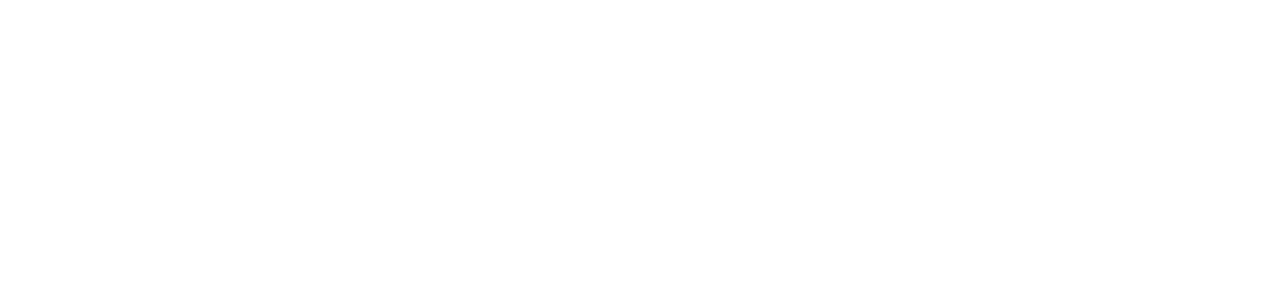
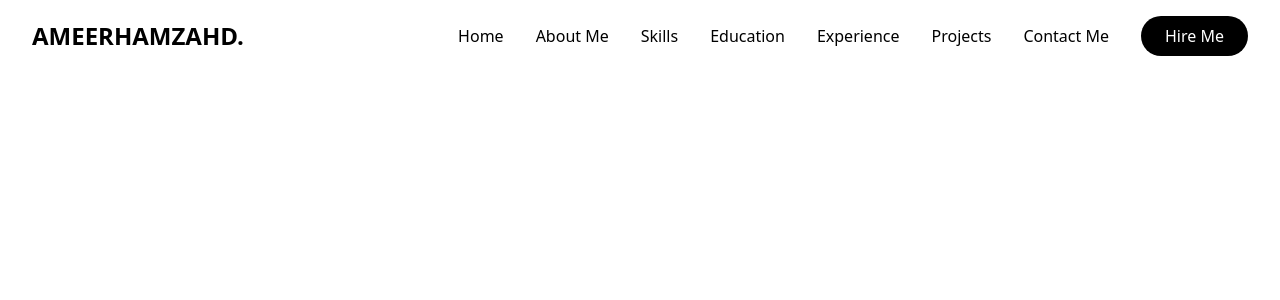
Before and after one commit to ameerhamzahd/MyPortfolio, a React (Vite) app: page / in a window 1280 px wide. Shown: the top 300 px of the page. Built offline with nearby package versions, Linux system fonts and the light colour scheme.

Commit message:
MyPortfolio Navbar done.

```diff
--- a/src/App.jsx
+++ b/src/App.jsx
@@ -1,12 +1,21 @@
+"use client"
+
+import { BrowserRouter as Router } from "react-router"
 import './App.css'
+import Navbar from './Components/Navbar/Navbar'
 
 function App() {
 
-  return (
-    <>
+    return (
+        <Router>
+            <div className="App bg-white text-black min-h-screen">
+                <Navbar></Navbar>
+                <main>
 
-    </>
-  )
+                </main>
+            </div>
+        </Router>
+    )
 }
 
 export default App
--- a/src/Components/Navbar/Navbar.jsx
+++ b/src/Components/Navbar/Navbar.jsx
@@ -1,20 +1,29 @@
 "use client"
 
-import { useState } from "react"
-import { motion } from "framer-motion"
-import { FiSun, FiMoon, FiMenu, FiX } from "react-icons/fi"
+import { useState, useEffect } from "react"
+import { motion } from "motion/react"
 
-export default function Navbar({ darkMode, setDarkMode }) {
-  const [isOpen, setIsOpen] = useState(false)
+const Navbar = () => {
+
+  const [isScrolled, setIsScrolled] = useState(false)
+  const [isMobileMenuOpen, setIsMobileMenuOpen] = useState(false)
+
+  useEffect(() => {
+    const handleScroll = () => {
+      setIsScrolled(window.scrollY > 50)
+    }
+    window.addEventListener("scroll", handleScroll)
+    return () => window.removeEventListener("scroll", handleScroll)
+  }, [])
 
   const navItems = [
     { name: "Home", href: "#home" },
-    { name: "About", href: "#about" },
+    { name: "About Me", href: "#about" },
     { name: "Skills", href: "#skills" },
     { name: "Education", href: "#education" },
     { name: "Experience", href: "#experience" },
     { name: "Projects", href: "#projects" },
-    { name: "Contact", href: "#contact" },
+    { name: "Contact Me", href: "#contact" },
   ]
 
   const scrollToSection = (href) => {
@@ -22,89 +31,101 @@
     if (element) {
       element.scrollIntoView({ behavior: "smooth" })
     }
-    setIsOpen(false)
+    setIsMobileMenuOpen(false)
   }
 
   return (
     <motion.nav
       initial={{ y: -100 }}
       animate={{ y: 0 }}
-      className="fixed top-0 left-0 right-0 z-50 bg-white/90 dark:bg-black/90 backdrop-blur-md border-b border-black/10 dark:border-white/10"
+      className={`fixed top-0 left-0 right-0 z-50 transition-all duration-300 ${isScrolled ? "bg-white shadow-lg" : "bg-transparent"
+        }`}
     >
       <div className="max-w-7xl mx-auto px-4 sm:px-6 lg:px-8">
-        <div className="flex justify-between items-center h-16">
+        <div className="flex justify-between items-center py-4">
+          {/* Logo */}
           <motion.div
             whileHover={{ scale: 1.05 }}
             className="text-2xl font-bold cursor-pointer"
             onClick={() => scrollToSection("#home")}
           >
-            Portfolio
+            AMEERHAMZAHD.
           </motion.div>
 
           {/* Desktop Navigation */}
-          <div className="hidden md:flex items-center space-x-8">
+          <div className="hidden lg:flex items-center space-x-8">
             {navItems.map((item) => (
               <motion.button
                 key={item.name}
                 whileHover={{ scale: 1.1 }}
                 whileTap={{ scale: 0.95 }}
                 onClick={() => scrollToSection(item.href)}
-                className="hover:text-gray-600 dark:hover:text-gray-300 transition-colors"
+                className="text-black hover:text-gray-600 transition-colors duration-200 font-medium"
               >
                 {item.name}
               </motion.button>
             ))}
             <motion.button
-              whileHover={{ scale: 1.1 }}
+              whileHover={{ scale: 1.05 }}
               whileTap={{ scale: 0.95 }}
-              onClick={() => setDarkMode(!darkMode)}
-              className="p-2 rounded-full hover:bg-black/10 dark:hover:bg-white/10"
+              onClick={() => scrollToSection("#contact")}
+              className="bg-black text-white px-6 py-2 rounded-full hover:bg-gray-800 transition-colors duration-200 font-medium"
             >
-              {darkMode ? <FiSun size={20} /> : <FiMoon size={20} />}
+              Hire Me
             </motion.button>
           </div>
 
-          {/* Mobile Navigation */}
-          <div className="md:hidden flex items-center space-x-4">
-            <motion.button
-              whileHover={{ scale: 1.1 }}
-              whileTap={{ scale: 0.95 }}
-              onClick={() => setDarkMode(!darkMode)}
-              className="p-2 rounded-full hover:bg-black/10 dark:hover:bg-white/10"
+          {/* Mobile/Tablet Menu Button */}
+          <div className="lg:hidden">
+            <button
+              onClick={() => setIsMobileMenuOpen(!isMobileMenuOpen)}
+              className="text-black focus:outline-none p-2"
             >
-              {darkMode ? <FiSun size={20} /> : <FiMoon size={20} />}
-            </motion.button>
-            <motion.button
-              whileHover={{ scale: 1.1 }}
-              whileTap={{ scale: 0.95 }}
-              onClick={() => setIsOpen(!isOpen)}
-              className="p-2"
-            >
-              {isOpen ? <FiX size={24} /> : <FiMenu size={24} />}
-            </motion.button>
+              <svg className="w-6 h-6" fill="none" stroke="currentColor" viewBox="0 0 24 24">
+                {isMobileMenuOpen ? (
+                  <path strokeLinecap="round" strokeLinejoin="round" strokeWidth={2} d="M6 18L18 6M6 6l12 12" />
+                ) : (
+                  <path strokeLinecap="round" strokeLinejoin="round" strokeWidth={2} d="M4 6h16M4 12h16M4 18h16" />
+                )}
+              </svg>
+            </button>
           </div>
         </div>
 
-        {/* Mobile Menu */}
-        {isOpen && (
+        {/* Mobile/Tablet Menu */}
+        {isMobileMenuOpen && (
           <motion.div
             initial={{ opacity: 0, y: -20 }}
             animate={{ opacity: 1, y: 0 }}
-            className="md:hidden py-4 border-t border-black/10 dark:border-white/10"
+            exit={{ opacity: 0, y: -20 }}
+            className="lg:hidden bg-white border-t border-gray-200 py-4 shadow-lg"
           >
+            <div className="grid grid-cols-1 md:grid-cols-2 gap-2 md:gap-4">
               {navItems.map((item) => (
                 <motion.button
                   key={item.name}
-                whileHover={{ x: 10 }}
+                  whileHover={{ scale: 1.02 }}
+                  whileTap={{ scale: 0.98 }}
                   onClick={() => scrollToSection(item.href)}
-                className="block w-full text-left py-2 hover:text-gray-600 dark:hover:text-gray-300"
+                  className="block w-full text-left px-4 py-3 md:py-2 text-black hover:bg-gray-100 transition-colors duration-200 rounded-lg mx-2 md:mx-1"
                 >
                   {item.name}
                 </motion.button>
               ))}
+            </div>
+            <motion.button
+              whileHover={{ scale: 1.02 }}
+              whileTap={{ scale: 0.98 }}
+              onClick={() => scrollToSection("#contact")}
+              className="block w-full text-center px-4 py-3 bg-black text-white mt-4 rounded-full hover:bg-gray-800 transition-colors duration-200 font-medium"
+            >
+              Hire Me
+            </motion.button>
           </motion.div>
         )}
       </div>
     </motion.nav>
-  )
-}
+  );
+};
+
+export default Navbar;
```
Lines whose indentation alone changed are shown as unchanged.
